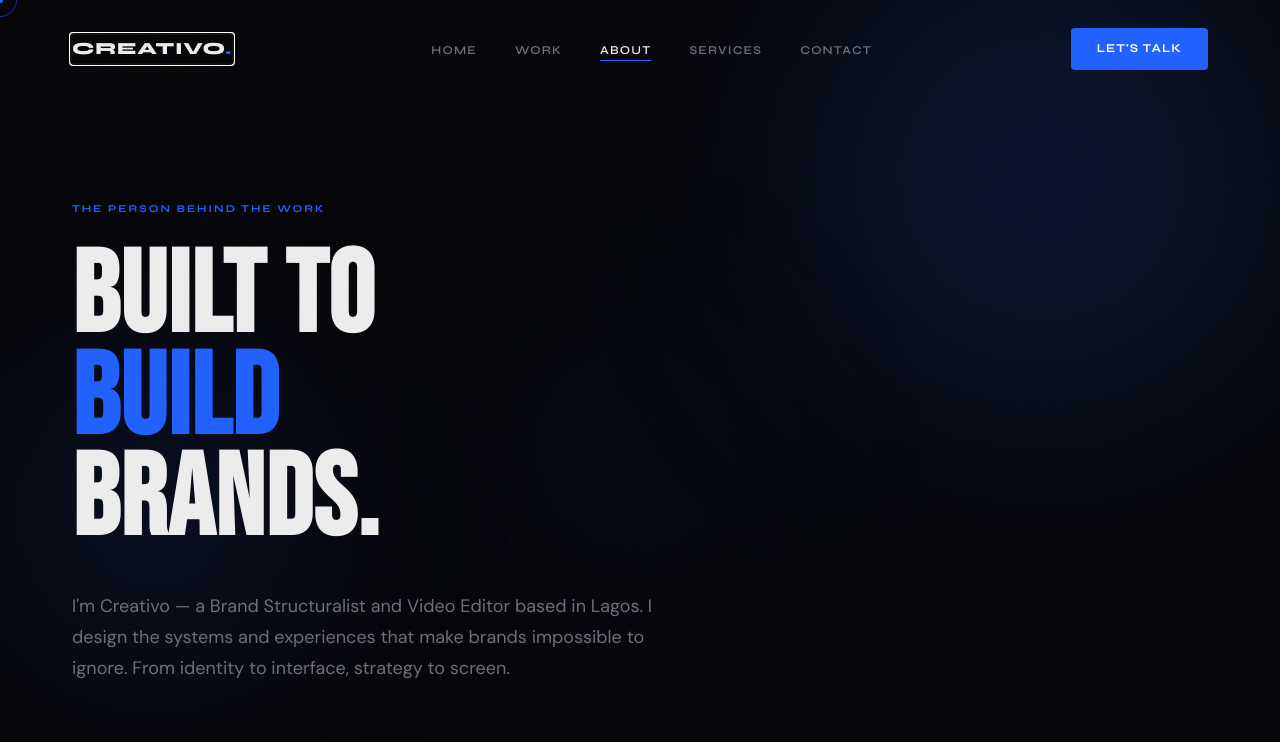
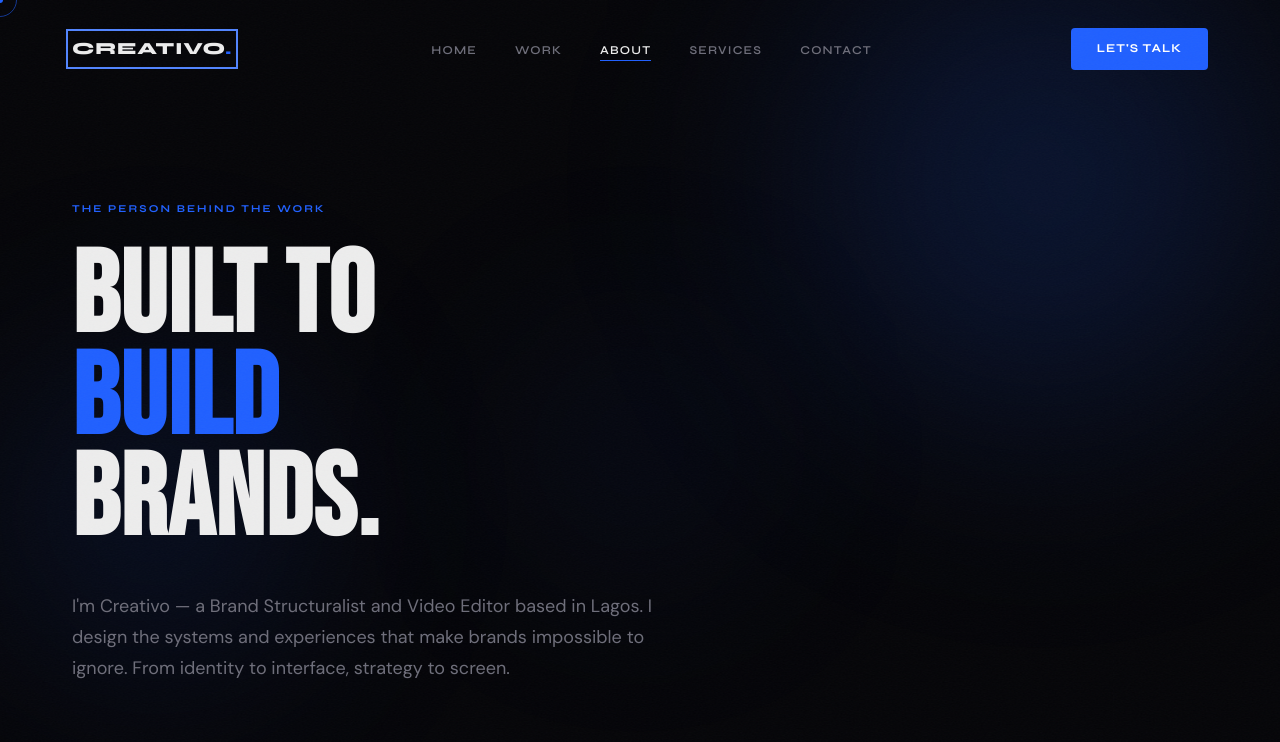
Before and after one commit to DRealDanny/Creativo, a PHP site: page /about.html in a window 1280 px wide, with the restyled element focused. Shown: the top 742 px of the page. Run offline with PHP 8.4, Linux system fonts and the light colour scheme; some libraries are stand-ins or nearby versions.

Commit message:
Add global focus-visible styles for improved accessibility
Co-authored-by: DRealDanny <275753373+DRealDanny@users.noreply.github.com>

```diff
--- a/css/global.css
+++ b/css/global.css
@@ -125,6 +125,17 @@ input, textarea, select {
   font-family: var(--font-body);
   appearance: none;
   -webkit-appearance: none;
+}
+
+/* Accessibility: Keyboard focus indicators */
+a:focus-visible,
+button:focus-visible,
+input:focus-visible,
+textarea:focus-visible,
+select:focus-visible,
+[tabindex]:focus-visible {
+  outline: 2px solid var(--blue-light);
+  outline-offset: 4px;
 }
 
 
```
Also changed, not shown: .Jules/palette.md (added).
